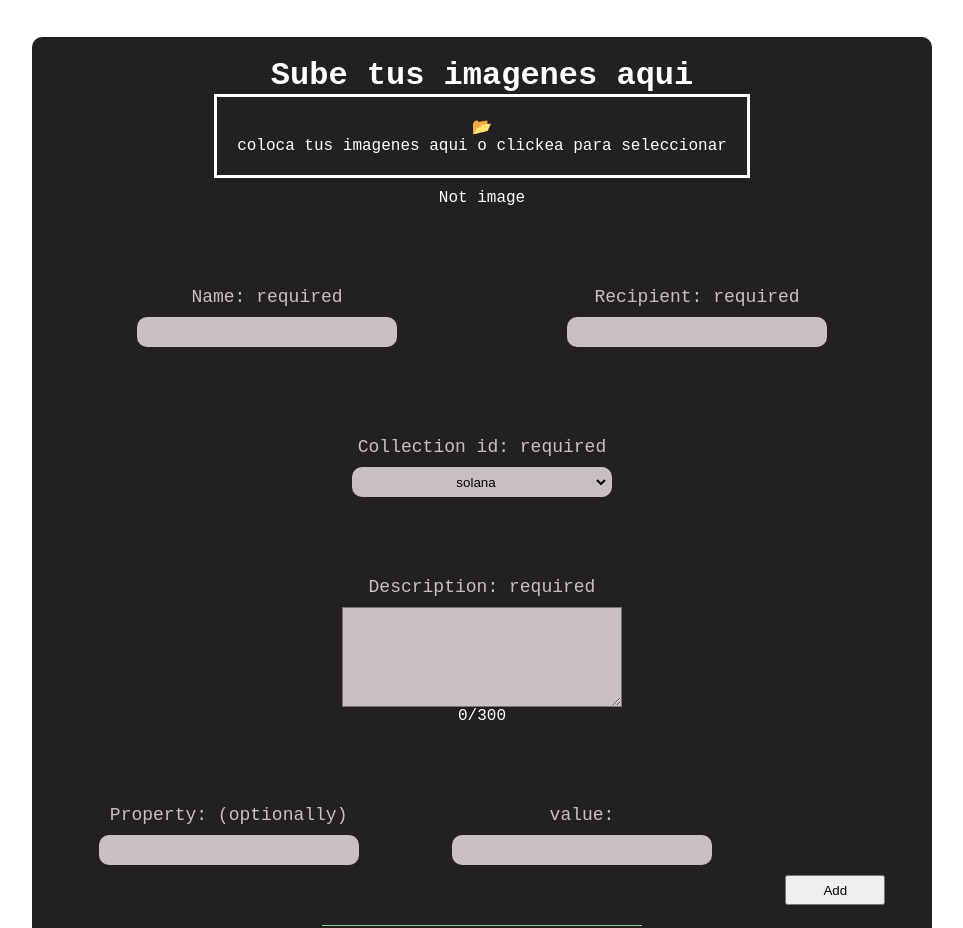
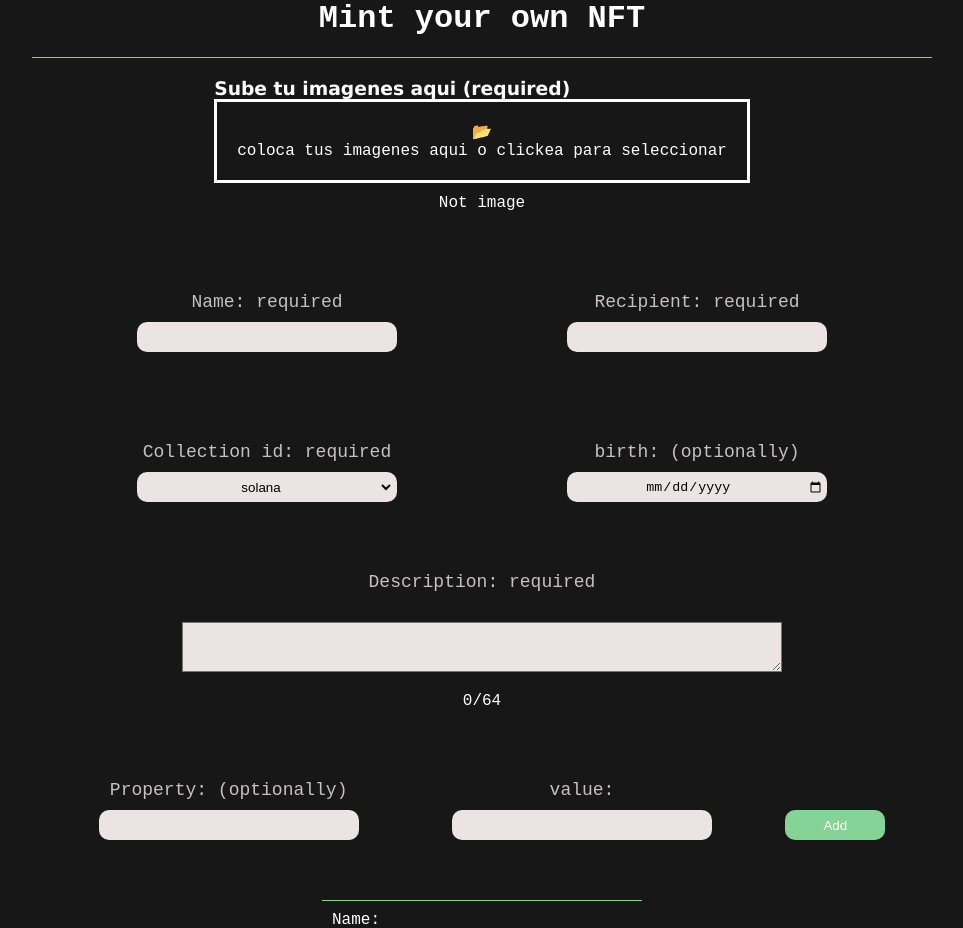
Before and after one commit to Leandro-Larrea/neefter-challenge, a React (Create React App) app: page / in a window 1280 px wide. Shown: the top 928 px of the page, without its empty margins (158-1121 px from the left). Built offline with nearby package versions, Linux system fonts and the light colour scheme.

Commit message:
styles upgraded, birth date

```diff
--- a/src/components/dropzone.jsx
+++ b/src/components/dropzone.jsx
@@ -9,7 +9,7 @@ import { useContext } from 'react'
 import { ImageContext } from '../context/imageContext'
 import gifLoader from "../images/loader2.gif"
 
-export default function MyDropzone(props) {
+export default function MyDropzone({nft}) {
 
   const {image, setImage} = useContext(ImageContext)
   const [loading, setLoading] = useState(false)
@@ -41,7 +41,9 @@ export default function MyDropzone(props) {
 
   const imagePreview = ()=> {
     return image?
-      <img className={style.image} src={image}></img>:
+      <div className={style.imageContainer}>
+        <img className={style.image} src={image}></img>
+      </div>:
         loading?
           <img className={style.gif} src={gifLoader}></img>:
             <p>Not image</p>
@@ -51,7 +53,7 @@ export default function MyDropzone(props) {
 
   return(
     <div><Container>
-      <h1 className='text-center'>Sube tus imagenes aqui</h1>
+      <h3 className='text-center'>Sube tu imagenes aqui {!nft.image && "(required)"}</h3>
           <Dropzone className={style.dropzone}
            onDrop={handleDrop}
            onChange={(e)=> setImage(e.target.value)}
--- a/src/components/form.jsx
+++ b/src/components/form.jsx
@@ -2,6 +2,7 @@ import axios from "axios";
 import { useCallback, useContext, useMemo } from "react";
 import { useEffect, useState } from "react";
 import { ImageContext, ImageProvider } from "../context/imageContext";
+import { cleanProperties, generateTimestamp } from "../functions/rebuildProperties";
 import style from "../styles/form.module.css"
 import { CreateButton } from "./createButton";
 import MyDropzone from "./dropzone";
@@ -16,7 +17,8 @@ export const Form = ()=>{
         description: '',
         collection:"solana",
         attributes:[],
-        id:null}
+        birth:"",
+        id:""}
     const [nft, setNft] = useState(initialNft)
     const [status, setStatus] = useState(false)
     const [property, setProperty] = useState({
@@ -33,8 +35,14 @@ export const Form = ()=>{
         setStatus(text)
     }
 
-    const createNft = (e)=>{
+    const createNft = async(e)=>{
         e.preventDefault()
+        let newNft = nft
+        if(nft.birth){
+            newNft = {...newNft, attributes:[...nft.attributes,{display_type:"date",trait_type:"birthday", value: generateTimestamp(nft.birth)}], birth:""}
+             console.log(newNft)
+        }
+        if(!nft.image || !nft.name|| !nft.description || !nft.recipient) return alert("be sure of completing all required fields and upload and image")
         const url = `https://staging.crossmint.com/api/2022-06-09/collections/default-${nft.collection}/nfts`;
 
     setLoader(true)
@@ -48,9 +56,11 @@ export const Form = ()=>{
         body: JSON.stringify( {
               recipient: "email:" + nft.recipient + ":" + nft.collection,
               metadata: {
-                  name: nft.name,
-                  image: nft.image,
-                  description: nft.description,
+                //   name: nft.name,
+                //   image: nft.image,
+                //   description: nft.description,
+                //   attributes: nft
+                ...cleanProperties(newNft)
                   }
               })
       })
@@ -58,7 +68,7 @@ export const Form = ()=>{
      .then(resJ => {if(resJ.id) {
                 setNft({...initialNft, id: resJ.id, collection: nft.collection})
                 setStatus("your nft status it's pending")
-                setImage(null)
+                setImage("")
                 setLoader(false)
                 return
             }
@@ -75,13 +85,13 @@ export const Form = ()=>{
 
     const handleInput = (e)=>{
         const {name, value} = e.target
-        if(name === "description" && value.length > 300) return
-        if(name !== "description" && value.length > 100) return
+        if(name === "description" && value.length > 64) return
+        if(name !== "description" && value.length > 64) return
         setNft({...nft,[name]: value})
     }
 
     const handleProperty=(e)=>{
-        const {name, value} = e.target
+        const {name, value} = e.target;
         if(name === "nftKey" && value.length > 227) return
         setProperty({...property,[name]:value})
     }
@@ -100,15 +110,15 @@ export const Form = ()=>{
         <main className={style.main}>
             <h1>Mint your own NFT</h1>
             <form className={style.form} onSubmit={createNft}>
-                <MyDropzone></MyDropzone>
+                <MyDropzone nft={nft}></MyDropzone>
                 <div className={style.containerItems}>
                     <div className={style.item}>
                         <label className={style.label} htmlFor="name">Name: {!nft.name.length && "required"}</label>
-                        <input name="name" className={style.input} type="text"  onChange={handleInput} value={nft.name}></input>
+                        <input name="name" required={true} className={style.input} type="text"  onChange={handleInput} value={nft.name}></input>
                     </div>
                     <div className={style.item}>
-                         <label className={style.label} htmlFor="recipient">Recipient: {!nft.recipient.length && "required"}</label>
-                        <input name="recipient" className={style.input} type="text" onChange={handleInput} value={nft.recipient}></input>
+                         <label className={style.label} htmlFor="recipient">Recipient:  {!nft.recipient.length && "required"}</label>
+                        <input name="recipient" required={true} className={style.input} type="text" onChange={handleInput} value={nft.recipient}></input>
                     </div>
                     <div className={style.item}>
                          <label className={style.label} htmlFor="recipient">Collection id: {!nft.recipient.length && "required"}</label>
@@ -117,12 +127,16 @@ export const Form = ()=>{
                             <option>polygon</option>
                         </select>
                     </div>
+                    <div className={style.item}>
+                         <label className={style.label} htmlFor="birth">birth: (optionally)</label>
+                        <input name="birth" className={style.input} type="date" onChange={handleInput} value={nft.birth}></input>
+                    </div>
                 </div>
-                <div className={style.item}>
+
                         <label className={style.label} htmlFor="description">Description: {!nft.description.length && "required"}</label>
-                        <textarea name="description" className={style.textarea} type="text" onChange={handleInput} value={nft.description}></textarea>
-                        <p className={style.textLength}>{nft.description.length}/300</p>
-                </div>
+                        <textarea required={true} name="description" className={style.textarea} type="text" onChange={handleInput} value={nft.description}></textarea>
+                        <p className={style.textLength}>{nft.description.length}/64</p>
+
                 <div className={style.containerItems}>
                     <div className={style.item}>
                         <label className={style.label} htmlFor="nftKey">Property: (optionally)</label>
@@ -132,7 +146,9 @@ export const Form = ()=>{
                          <label className={style.label} htmlFor="nftValue">value:</label>
                         <input onChange={handleProperty} name="nftValue" className={style.input} type="text" value={property.nftValue}></input>
                     </div>
+
                     <button onClick={createProperty} className={style.properties}>Add</button>
+
                 </div>
                 <section className={style.nftContainer}>
                     <div className={style.nftProperties}>
@@ -140,7 +156,7 @@ export const Form = ()=>{
                         <p className={style.nftKey}>Recipient: {nft.recipient}</p>
                         <p className={style.nftKey}>Collection: {nft.collection}</p>
                         <p className={style.nftKey}>Description: {nft.description}</p>
-
+                        {nft.birth &&  <p className={style.birth}>birthday: {nft.birth}</p>}
                         {nft.attributes?.map((e,i)=>
                             <div style={{margin:"16px 0"}} key={i}>
                                 <p>{`Attribute ${i + 1}:`}</p>
--- a/src/context/imageContext.jsx
+++ b/src/context/imageContext.jsx
@@ -1,9 +1,9 @@
 import { useState,createContext  } from "react";
 
-export const ImageContext = createContext({image:false, undefined})
+export const ImageContext = createContext({image:"", undefined})
 
 export const ImageProvider =({children})=>{
-    const [image, setImage] = useState(false);
+    const [image, setImage] = useState("");
 
     return <ImageContext.Provider value={{ image, setImage}}>
         {children}
--- /dev/null
+++ b/src/functions/rebuildProperties.js
@@ -0,0 +1,11 @@
+export const cleanProperties = (obj)=>{
+    let newObj = {}
+    Object.keys(obj).filter(e => obj[e].length).forEach(e=> newObj[e]=obj[e])
+    return newObj
+}
+
+export const generateTimestamp =(str)=>{
+    const date = new Date(str)
+    const timestamp = date.getTime();
+    return timestamp
+}
--- a/src/styles/dropzone.module.css
+++ b/src/styles/dropzone.module.css
@@ -2,8 +2,12 @@
     text-align: center;
     padding: 20px;
     border: 3px solid white;
+    cursor: pointer;
 }
-
+h3{
+    color:white;
+    font-family: 'Lucida Sans', 'Lucida Sans Regular', 'Lucida Grande', 'Lucida Sans Unicode', Geneva, Verdana, sans-serif
+}
 .loaderContainer{
     width: 100%;
     max-height: 280px;
@@ -13,9 +17,18 @@
     align-items: center;
 }
 
+.imageContainer{
+    max-height: 300px;
+    overflow: hidden;
+    margin-top: 30px;
+    padding: 10px;
+    border-bottom: 1px solid  rgb(150, 219, 165);
+}
+
 .image{
     width: 100%;
     max-width: 280px;
+    max-height: 300px;
 }
 .gif{
     width: 100px;
--- a/src/styles/form.module.css
+++ b/src/styles/form.module.css
@@ -8,6 +8,7 @@
     min-height: 100vh;
     display: grid;
     justify-content: center;
+    background-color: rgb(24, 23, 23);
 }
 
 h1{
@@ -27,10 +28,10 @@ h1{
     justify-content: space-around;
     align-items: center;
     min-height: 90vh;
-    background-color: rgb(34, 32, 32);
-    border-radius: 10px;
     padding: 20px;
     gap: 20px;
+    border-top: 1px solid rgb(134, 211, 151);
+    margin-top: 20px;
 }
 
 .containerItems{
@@ -38,6 +39,7 @@ h1{
     flex-wrap: wrap;
     justify-content: space-around;
     width: 100%;
+    align-items: center;
 }
 
 .item{
@@ -65,19 +67,27 @@ p{
     width: 100%;
     border-radius: 10px;
     text-align: center;
-    padding: 0 30px;
     max-width: 260px;
     border: 3px solid transparent;
-    background-color: rgba(236, 227, 227, 0.829);
+    background-color: rgb(236, 227, 227);
+}
+
+option{
+   cursor: pointer;
+   text-align: center;
 }
 
 .textarea{
-    background: rgba(236, 227, 227, 0.829);
-    height: 100px;
+    background-color: rgb(236, 227, 227);
+    height: 50px;
     width: 100%;
     max-width: 600px;
     outline: none;
     padding: 10px;
+}
+
+.textarea:hover{
+    border: 3px solid rgb(134, 211, 151);
 }
 
 .label{
@@ -95,7 +105,7 @@ p{
     border-radius: 30px;
     color: white;
     font-size: 18px;
-    width: 120px;
+    width: 240px;
     height: 40px;
     border: 3px solid transparent;
     background:  rgb(150, 219, 165);
@@ -105,7 +115,7 @@ input:hover, input:focus{
     border-color: rgb(150, 219, 165);
 }
 
-.button:hover{
+.button:hover, .properties:hover{
     box-shadow: 0 0 10px rgb(82, 66, 66);
     transform: scale(1.05);
 }
@@ -124,9 +134,16 @@ input:hover, input:focus{
 
 .properties{
     height: 30px;
-    align-self: flex-end;
+    align-self: center;
+    margin-top: 40px;
     width: 100px;
+    background-color: rgb(134, 211, 151);
+    color: white;
+    cursor: pointer;
+    border: none;
+    border-radius: 10px;
 }
+
 
 .buttonOff{
     display: none;
@@ -169,6 +186,13 @@ input:hover, input:focus{
     max-width: 300px;
 }
 
+input:-webkit-autofill,
+input:-webkit-autofill:hover,
+input:-webkit-autofill:focus,
+input:-webkit-autofill:active{
+    -webkit-box-shadow: 0 0 0 30px rgb(236, 227, 227) inset !important;
+}
+
 
   @keyframes button-loading-spinner {
     from {
```
Also changed, not shown: src/functions/get.js (deleted, +0 -25 lines), 1 other file (tests, documents, lock files or other folders).
